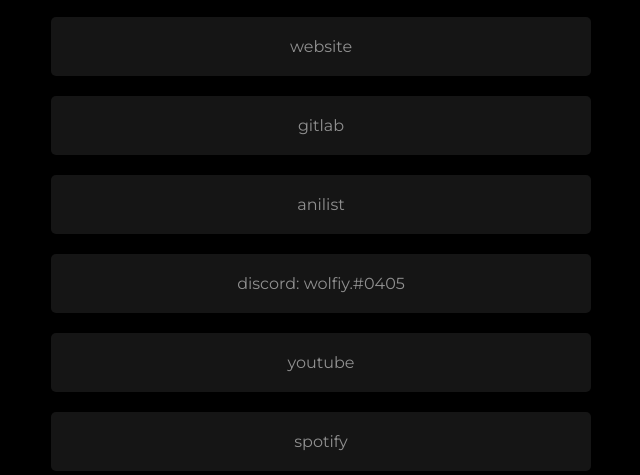
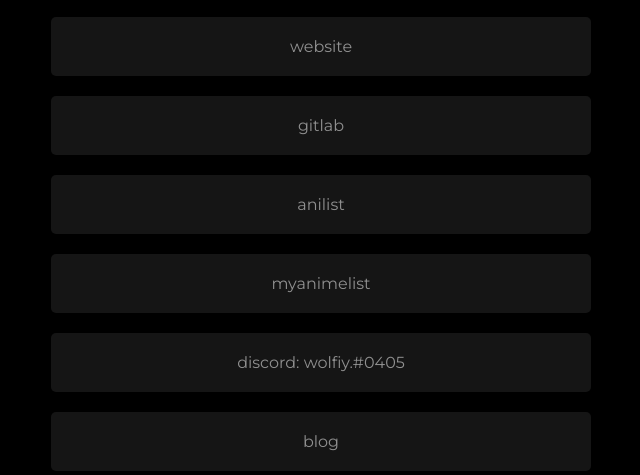
Before and after one commit to vaginessa/linktree, a plain HTML site: page index.html in a window 1280 px wide. Shown: the part 325-800 px from the top of the page, without its empty margins (319-959 px from the left). Drawn offline with Linux system fonts and the light colour scheme.

Commit message:
:sparkles: added mal and blog

```diff
--- a/index.html
+++ b/index.html
@@ -16,7 +16,9 @@
     <a href="https://go.wolfiy.ch" class="links">website</a>
     <a href="https://gitlab.com/users/wolfiy/projects" class="links">gitlab</a>
     <a href="https://anilist.co/user/137739/" class="links">anilist</a>
+    <a href="https://myanimelist.net/profile/wolfiiy" class="links">myanimelist</a>
     <a class="links">discord: wolfiy.#0405</a>
+    <a href="https://blog.wolfiy.ch" class="links">blog</a>
     <a href="https://youtube.com/DarkWolfiiy" class="links">youtube</a>
     <a href="https://open.spotify.com/user/uvaaozx59jneyjkxj11mp8x7j" class="links">spotify</a>
     <a href="https://rateyourmusic.com/~wolfiy" class="links">rateyourmusic</a>
```
